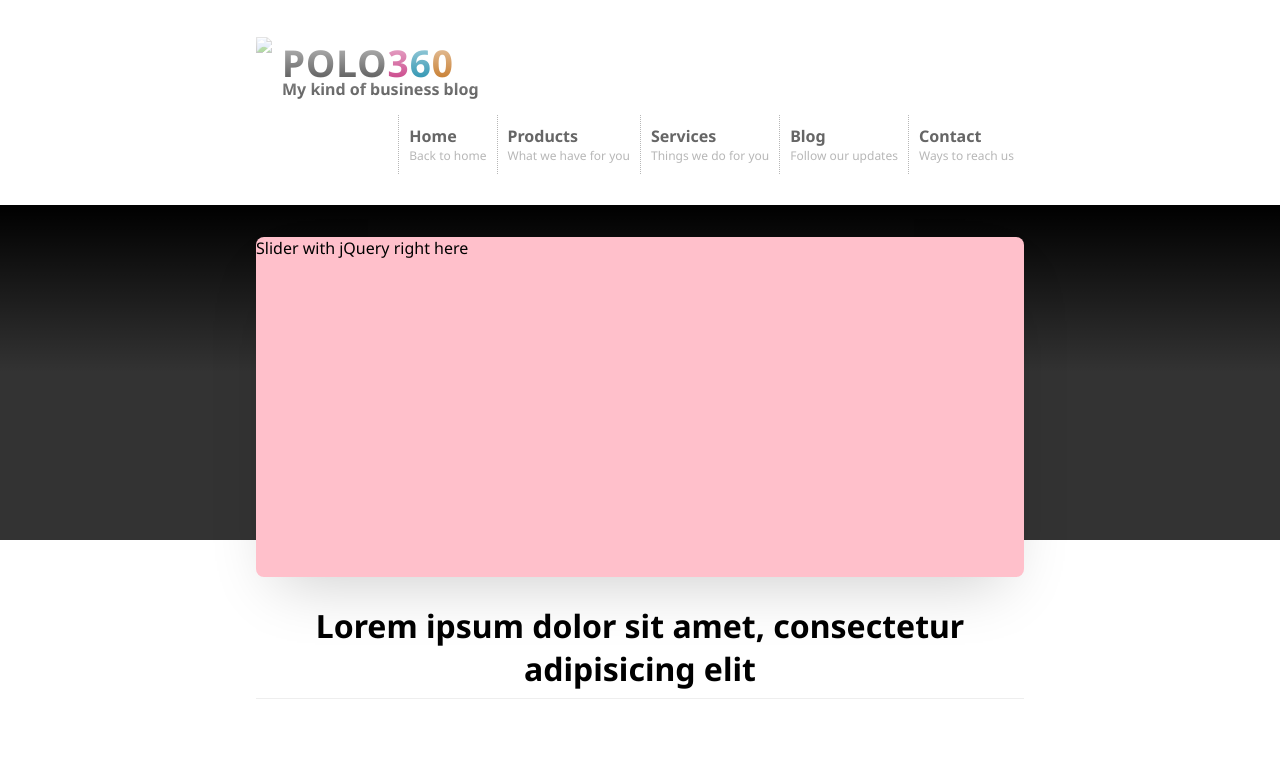
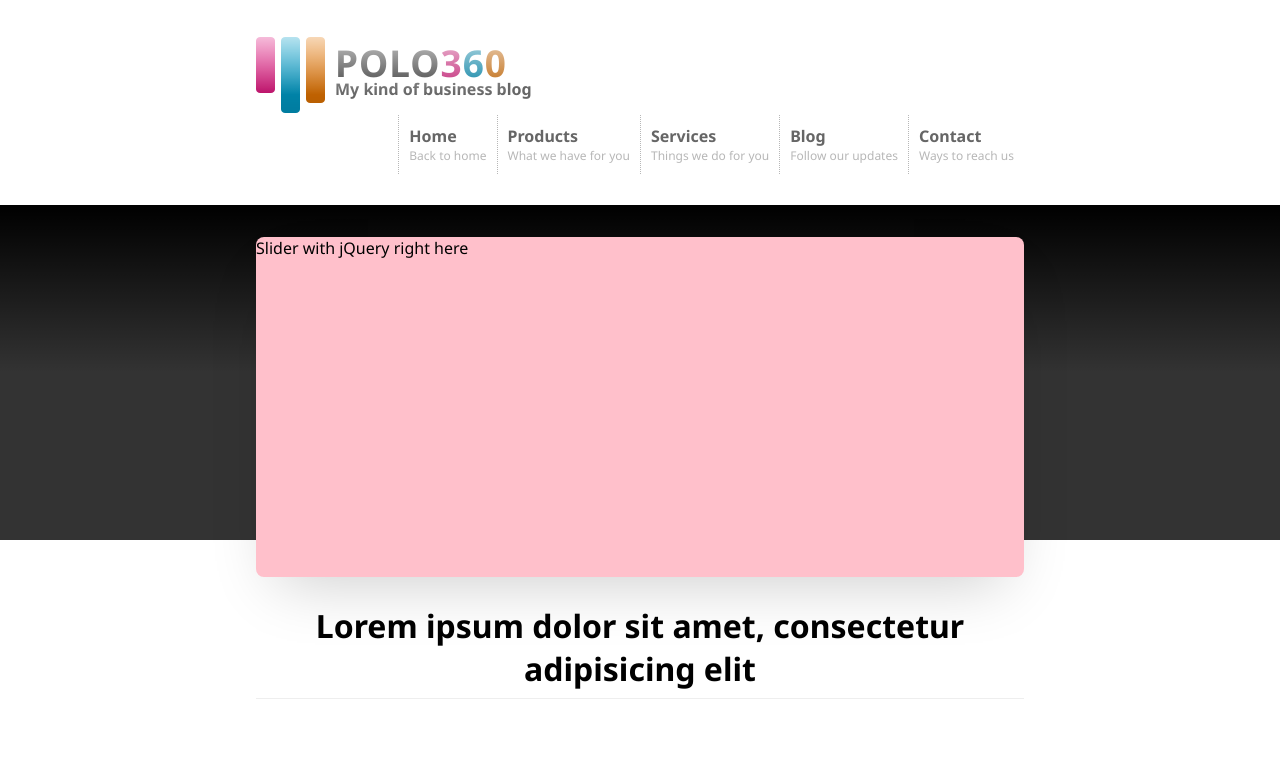
Before and after one commit to devpaps/Webtemplate, a plain HTML site: page index.html in a window 1280 px wide. Shown: the top 764 px of the page. Drawn offline with nearby package versions, Linux system fonts and the light colour scheme.

Commit message:
Update index.html

```diff
--- a/index.html
+++ b/index.html
@@ -11,7 +11,7 @@
   </head>
   <body>
     <div class="wrapper">
-      <header><img src="../assets/img/test.png">
+      <header><img src="../img/test.png">
         <div class="text">
           <h1 class="head-text">POLO<span>3</span><span>6</span><span>0</span></h1>
           <h4>My kind of business blog</h4>
```
